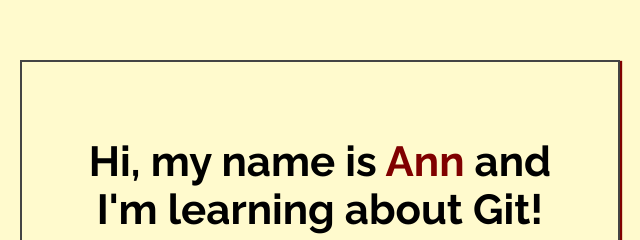
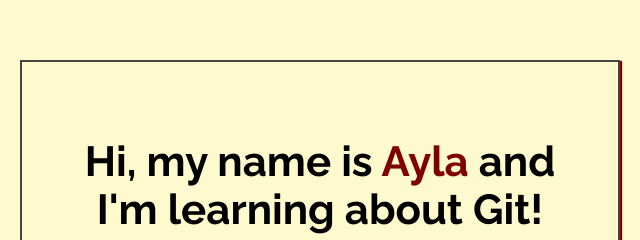
Before and after one commit to aylapalacios/my-first-repo, a plain HTML site: page index.html in a window 1280 px wide. Shown: the part 188-428 px from the top of the page, 320-960 px from the left. Drawn offline with Linux system fonts and the light colour scheme.

Commit message:
Added name to index.html

```diff
--- a/index.html
+++ b/index.html
@@ -14,7 +14,7 @@
 <body>
 
     <div class="greeting">
-        <h1>Hi, my name is <span class="highlight">Ann</span> and I'm learning about Git! </h1>
+        <h1>Hi, my name is <span class="highlight">Ayla</span> and I'm learning about Git! </h1>
 
         <p>Yay! Git is the best!</p>
     </div>
```
